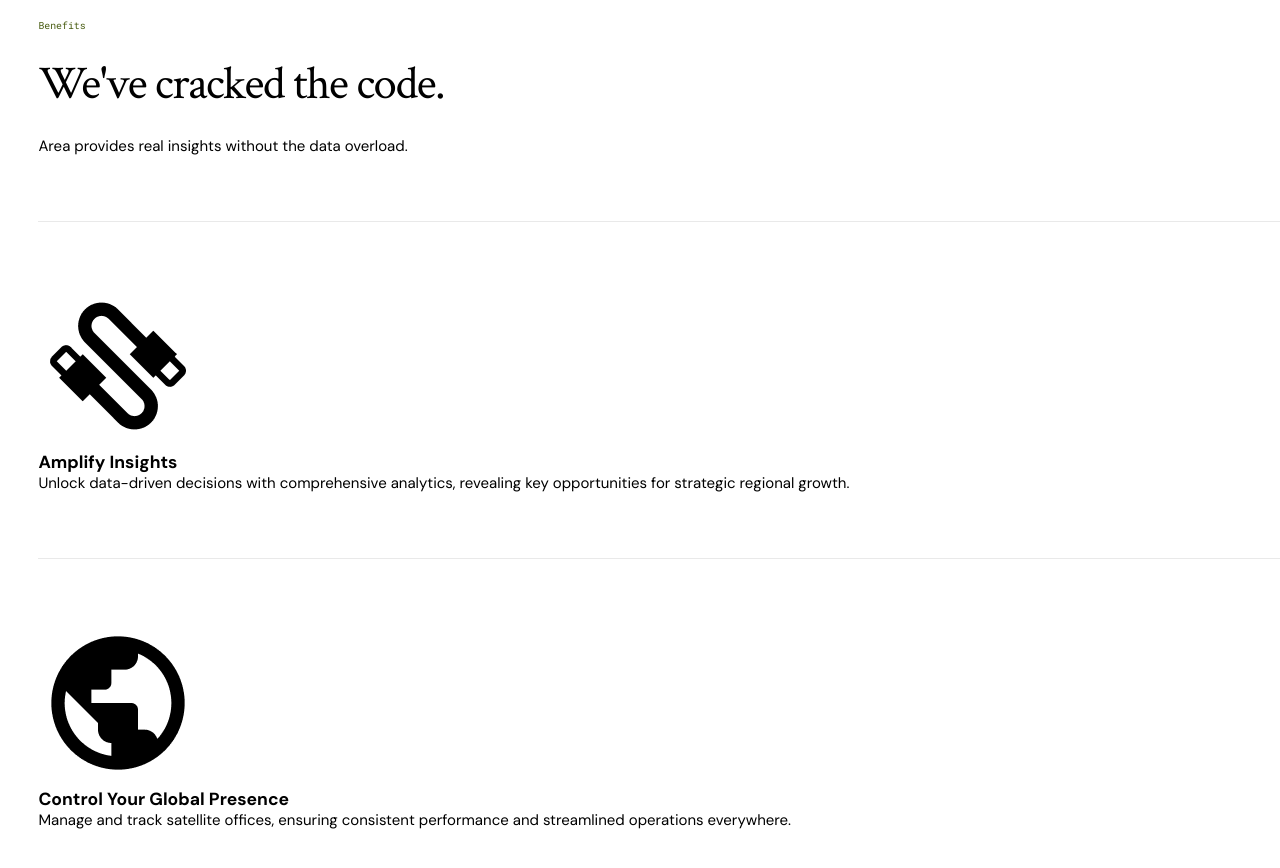
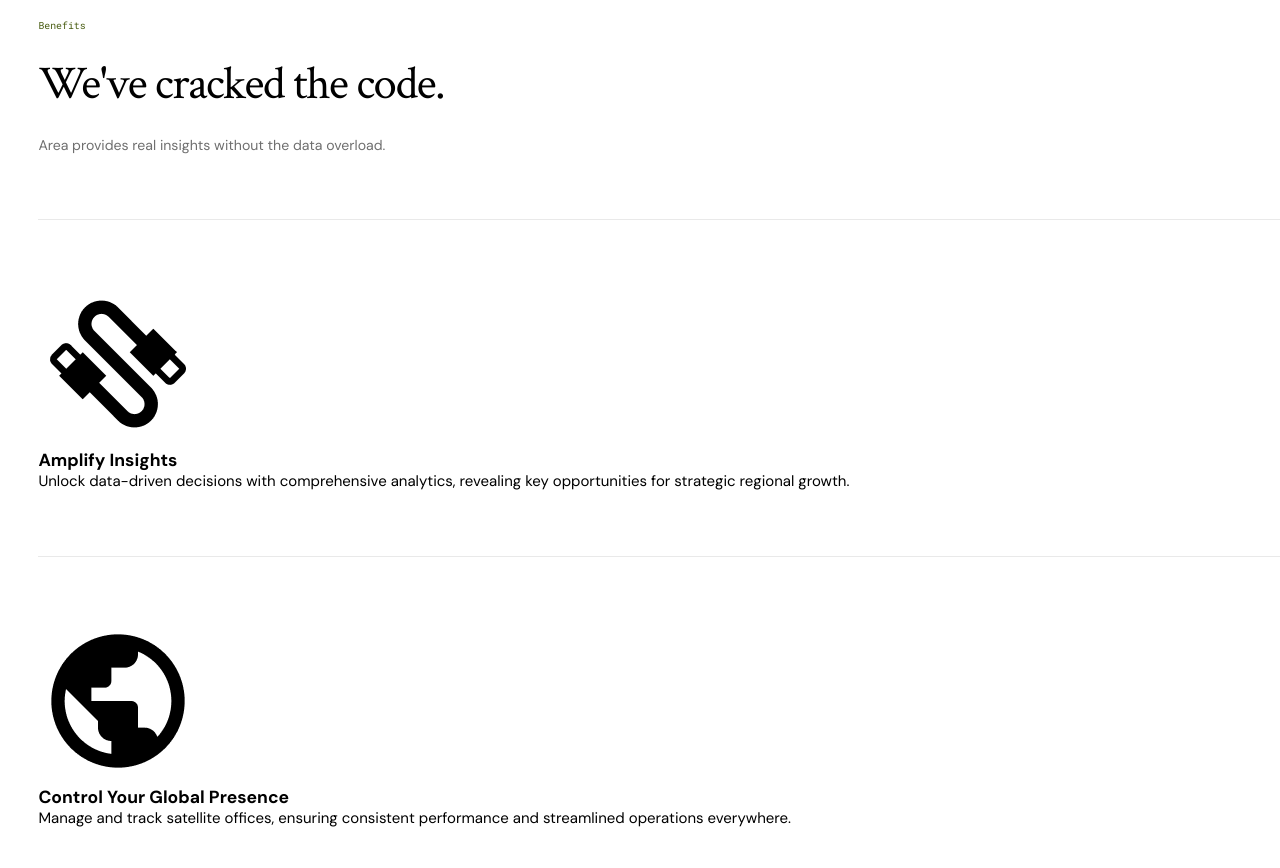
Before and after one commit to jeffvini/projeto-modern-product-launch, a plain HTML site: page index.html in a window 1280 px wide. Shown: the part 860-1728 px from the top of the page. Drawn offline with Linux system fonts and the light colour scheme.

Commit message:
style: Adicionando estilo ao paragrafo global da seção benefits

```diff
--- a/css/benefits.css
+++ b/css/benefits.css
@@ -1,3 +1,9 @@
+section.benefits > p {
+    color: var(--accent5);
+    font-size: var(--paragraph-size);
+    font-weight: var(--paragraph-weight);
+}
+
 section.benefits > p.benefits-caption {
     color: var(--accent1);
     font-family: var(--font-caption);
```
